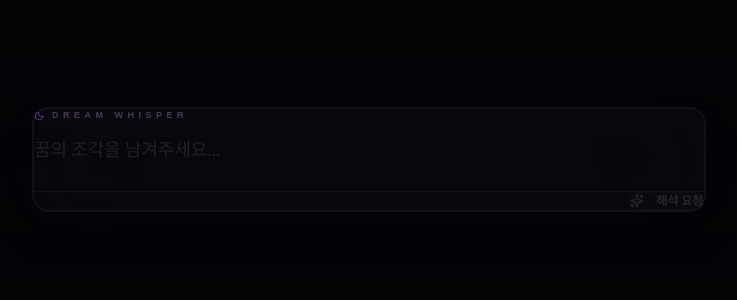
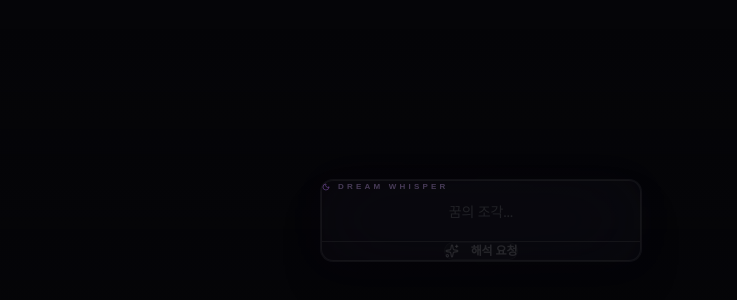
Before and after one commit to urangsu/Dream-for-us, a Next.js app in the folder web/: page / in a window 1280 px wide. Shown: the part 372-672 px from the top of the page, without its empty margins (159-896 px from the left). Built offline with nearby package versions, Linux system fonts and the light colour scheme.

Commit message:
UI: refine layout with bottom-aligned compact input and 0.3cm vertical adjustment

```diff
--- a/web/src/app/page.tsx
+++ b/web/src/app/page.tsx
@@ -10,7 +10,7 @@ export default function Home() {
       </div>
 
       {/* 2. 로봇 하단: 입력창 및 결과창 섹션 (DreamForm) */}
-      <div className="w-full max-w-4xl relative z-10 -mt-10">
+      <div className="w-full max-w-4xl relative z-10">
         <DreamForm />
       </div>
     </main>
--- a/web/src/components/DreamForm.tsx
+++ b/web/src/components/DreamForm.tsx
@@ -1,6 +1,6 @@
 'use client';
 
-import { useState, useRef, useEffect, KeyboardEvent, ChangeEvent } from 'react';
+import { useState, useRef, useEffect, ChangeEvent } from 'react';
 import { motion, AnimatePresence } from 'framer-motion';
 import { Sparkles, Moon, Sun, AlertCircle, TrendingUp, RefreshCcw } from 'lucide-react';
 
@@ -24,7 +24,7 @@ export default function DreamForm() {
   const resultRef = useRef<HTMLDivElement>(null);
   const textareaRef = useRef<HTMLTextAreaElement>(null);
 
-  // 자동 높이 조절 로직
+  // 자동 높이 조절
   const adjustHeight = () => {
     const textarea = textareaRef.current;
     if (textarea) {
@@ -37,7 +37,7 @@ export default function DreamForm() {
     adjustHeight();
   }, [dream]);
 
-  // 결과 생성 시 해당 영역으로 부드럽게 스크롤
+  // 결과 생성 시 자동 스크롤
   useEffect(() => {
     if (result && resultRef.current) {
       resultRef.current.scrollIntoView({ behavior: 'smooth', block: 'start' });
@@ -65,46 +65,44 @@ export default function DreamForm() {
     }
   };
 
-  // 사용자의 요청대로 엔터 제출 기능 제거 (일반적인 텍스트 입력으로 변경)
-  const handleTextAreaChange = (e: ChangeEvent<HTMLTextAreaElement>) => {
-    setDream(e.target.value);
-  };
+  return (
+    <div className="relative z-10 w-full flex flex-col items-center justify-center">
 
-  return (
-    <div className="relative z-10 w-full flex flex-col items-center">
+      {/* 1. 입력창 섹션 (화면 정중앙 정렬) */}
+      <div
+        className="w-full max-w-xs px-6 transition-all duration-1000 flex justify-center"
+        style={{ marginTop: result ? '42px' : '72px' }}
+      >
+        <motion.div
+          initial={{ opacity: 0, y: 20 }}
+          animate={{ opacity: 1, y: 0 }}
+          className="w-full flex justify-center"
+        >
+          <form onSubmit={handleSubmit} className="relative group w-full">
+            {/* 후광 효과 (박스 크기에 맞춰 축소) */}
+            <div className="absolute -inset-1 bg-gradient-to-r from-purple-500/10 to-indigo-500/10 rounded-xl blur-xl opacity-20 group-hover:opacity-60 transition duration-1000"></div>
 
-      {/* 1. 컴팩트한 지능형 입력창 섹션 */}
-      <div className={`w-full px-4 transition-all duration-1000 ${result ? 'mt-[10vh]' : 'mt-[62vh]'}`}>
-        <motion.div
-          initial={{ opacity: 0, scale: 0.95 }}
-          animate={{ opacity: 1, scale: 1 }}
-          className="w-full max-w-2xl mx-auto"
-        >
-          <form onSubmit={handleSubmit} className="relative group">
-            {/* 은은한 보라빛 후광 */}
-            <div className="absolute -inset-1 bg-gradient-to-r from-purple-500/10 to-indigo-500/10 rounded-2xl blur-xl opacity-20 group-hover:opacity-60 transition duration-1000"></div>
-
-            <div className="relative bg-[#0d0d12]/40 backdrop-blur-2xl border border-white/5 p-4 rounded-2xl flex flex-col gap-3 shadow-2xl ring-1 ring-white/5 transition-all">
-              <label className="text-purple-300/30 text-[9px] font-bold tracking-[0.5em] uppercase flex items-center gap-2 ml-1">
-                <Moon size={10} className="text-purple-400/50" />
+            <div className="relative bg-[#0d0d12]/40 backdrop-blur-2xl border border-white/5 p-2 rounded-xl flex flex-col gap-2 shadow-2xl ring-1 ring-white/5">
+              <label className="text-purple-300/30 text-[8px] font-bold tracking-[0.4em] uppercase flex items-center gap-2 ml-1">
+                <Moon size={8} className="text-purple-400/50" />
                 Dream Whisper
               </label>
 
               <textarea
                 ref={textareaRef}
                 value={dream}
-                onChange={handleTextAreaChange}
-                placeholder="꿈의 조각을 남겨주세요..."
-                className="w-full bg-transparent border-none p-1 text-white placeholder:text-white/10 focus:outline-none min-h-[44px] max-h-[300px] resize-none text-lg leading-relaxed font-serif transition-all overflow-hidden"
+                onChange={(e) => setDream(e.target.value)}
+                placeholder="꿈의 조각..."
+                className="w-full bg-transparent border-none p-1 text-white placeholder:text-white/10 focus:outline-none min-h-[32px] max-h-[200px] resize-none text-sm leading-relaxed font-serif overflow-hidden text-center"
                 disabled={loading}
                 rows={1}
               />
 
-              <div className="flex justify-end pt-2 border-t border-white/5">
+              <div className="flex justify-center pt-3 border-t border-white/5">
                 <button
                   type="submit"
                   disabled={loading || !dream.trim()}
-                  className="bg-white/5 hover:bg-white/10 text-white/60 hover:text-white px-6 py-2 rounded-xl border border-white/10 transition-all active:scale-[0.98] disabled:opacity-20 flex items-center gap-3 text-xs font-semibold group/btn"
+                  className="bg-white/5 hover:bg-white/10 text-white/60 hover:text-white px-8 py-2.5 rounded-xl border border-white/10 transition-all active:scale-[0.98] disabled:opacity-20 flex items-center gap-3 text-xs font-semibold group/btn"
                 >
                   {loading ? (
                     <>
@@ -124,7 +122,7 @@ export default function DreamForm() {
         </motion.div>
       </div>
 
-      {/* 2. 결과 섹션 (자연스럽게 이어짐) */}
+      {/* 2. 결과 섹션 (화면 중앙 정렬) */}
       <AnimatePresence>
         {result && (
           <motion.div
@@ -132,18 +130,18 @@ export default function DreamForm() {
             initial={{ opacity: 0, y: 50 }}
             animate={{ opacity: 1, y: 0 }}
             exit={{ opacity: 0 }}
-            className="w-full max-w-4xl px-4 mt-20 pb-40"
+            className="w-full max-w-4xl px-6 mt-20 pb-40 flex flex-col items-center"
           >
-            <div className="bg-[#050508]/60 backdrop-blur-3xl border border-white/10 rounded-[40px] p-1 shadow-2xl overflow-hidden max-h-[75vh] flex flex-col">
+            <div className="w-full bg-[#050508]/60 backdrop-blur-3xl border border-white/10 rounded-[40px] p-1 shadow-2xl overflow-hidden max-h-[75vh] flex flex-col">
 
               <div className="overflow-y-auto p-12 space-y-16 custom-scrollbar">
 
-                {/* 30년 경력 마스터의 통찰 */}
-                <section className="relative">
-                  <div className="text-[10px] text-purple-400/40 tracking-[0.5em] mb-6 uppercase flex items-center gap-2 font-bold">
+                {/* 30년 경력 마스터의 통찰 (중앙 정렬) */}
+                <section className="relative text-center">
+                  <div className="text-[10px] text-purple-400/40 tracking-[0.5em] mb-8 uppercase flex items-center justify-center gap-2 font-bold">
                     <Sun size={14} /> Master's Insight
                   </div>
-                  <p className="text-2xl text-white font-serif leading-[1.8] italic tracking-tight opacity-90">
+                  <p className="text-2xl text-white font-serif leading-[1.8] italic tracking-tight opacity-90 px-4">
                     "{result.meaning}"
                   </p>
                 </section>
@@ -162,7 +160,7 @@ export default function DreamForm() {
                     </div>
                   </section>
 
-                  {/* 하늘의 길조 */}
+                  {/* 행운의 징조 */}
                   <section className="space-y-6">
                     <h4 className="text-[10px] font-bold text-emerald-400/40 tracking-[0.3em] uppercase flex items-center gap-2">
                       <TrendingUp size={14} /> The Good Omen
```
